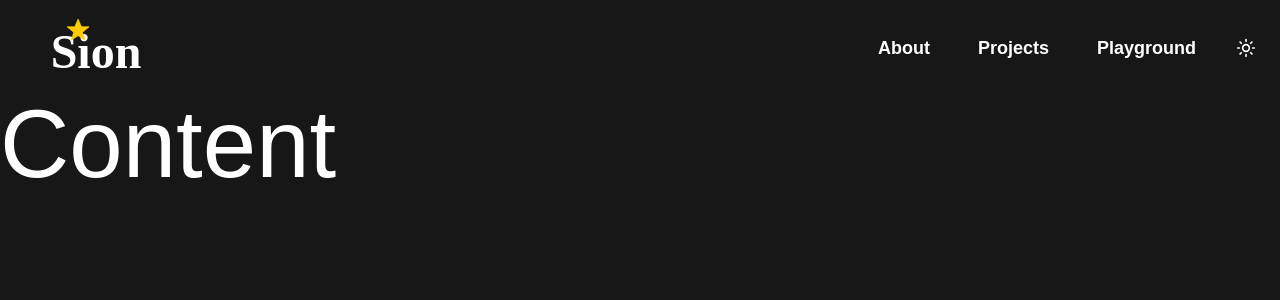
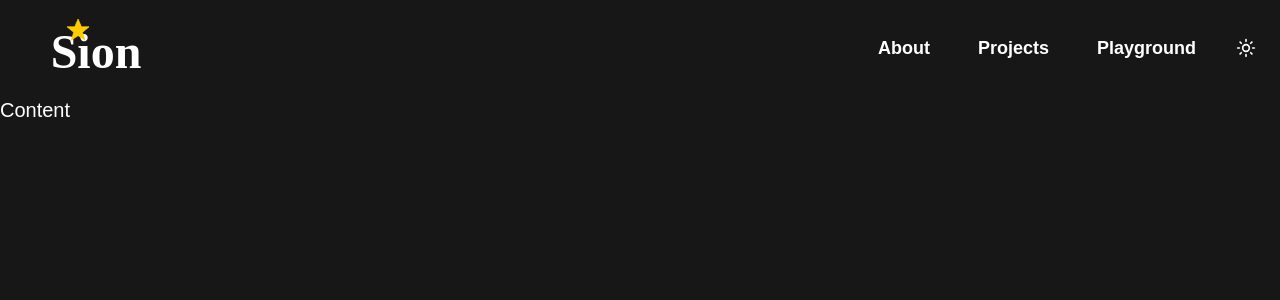
Before and after one commit to Sionparadox/Portfolio, a Next.js app: page / in a window 1280 px wide. Shown: the top 300 px of the page. Built offline with nearby package versions, Linux system fonts and the light colour scheme; a web font is replaced by a local one.

Commit message:
[fix] 드롭다운 메뉴 호버 에러 해결 및 로고 색 변경

```diff
--- a/app/global.css
+++ b/app/global.css
@@ -126,7 +126,7 @@
   --card-foreground: oklch(0.145 0 0);
   --popover: oklch(1 0 0);
   --popover-foreground: oklch(0.145 0 0);
-  --primary: oklch(0.205 0 0);
+  --primary: oklch(0.795 0.184 86.047);
   --primary-foreground: oklch(0.985 0 0);
   --secondary: oklch(0.97 0 0);
   --secondary-foreground: oklch(0.205 0 0);
--- a/app/page.tsx
+++ b/app/page.tsx
@@ -1,7 +1,7 @@
 export default function Home() {
   return (
     <div>
-      <div className='text-8xl'>Content</div>
+      <div className='text-xl'>Content</div>
     </div>
   );
 }
--- a/components/atoms/Logo.tsx
+++ b/components/atoms/Logo.tsx
@@ -27,7 +27,7 @@ const Logo = () => (
       fontSize='48'
       fontWeight='900'
       textAnchor='middle'
-      fill='#ffffff'
+      fill='currentColor'
     >
       Sion
     </text>
--- a/components/molecules/DropdownMenu.tsx
+++ b/components/molecules/DropdownMenu.tsx
@@ -1,5 +1,6 @@
 'use client';
 
+import { Slot } from '@radix-ui/react-slot';
 import * as React from 'react';
 import { createContext, useContext, useEffect, useRef, useState } from 'react';
 import { cn } from '../../lib/utils';
@@ -126,27 +127,30 @@ const DropdownMenuItem = ({
   children,
   onSelect,
   className,
+  asChild,
 }: {
   children: React.ReactNode;
   onSelect?: () => void;
   className?: string;
+  asChild?: boolean;
 }) => {
   const { close } = useDropdownMenuContext();
+  const Comp = asChild ? Slot : 'div';
   const handleClick = () => {
     onSelect?.();
     close();
   };
   return (
-    <div
+    <Comp
       onClick={handleClick}
       className={cn(
-        'hover:bg-accent hover:text-accent-foreground flex w-full cursor-pointer items-center gap-2 rounded-sm px-3 py-2 text-sm',
+        'hover:bg-accent hover:text-primary flex w-full cursor-pointer items-center gap-2 rounded-sm px-3 py-2 text-sm',
         className
       )}
       role='menuitem'
     >
       {children}
-    </div>
+    </Comp>
   );
 };
 
--- a/components/molecules/MobileNavMenu.tsx
+++ b/components/molecules/MobileNavMenu.tsx
@@ -11,7 +11,7 @@ const MobileNavMenu = () => {
       </DropdownMenu.Trigger>
       <DropdownMenu.Content>
         {navItems.map((item) => (
-          <DropdownMenu.Item key={item.name}>
+          <DropdownMenu.Item key={item.name} asChild>
             <NavLink href={item.href}>{item.name}</NavLink>
           </DropdownMenu.Item>
         ))}
```
